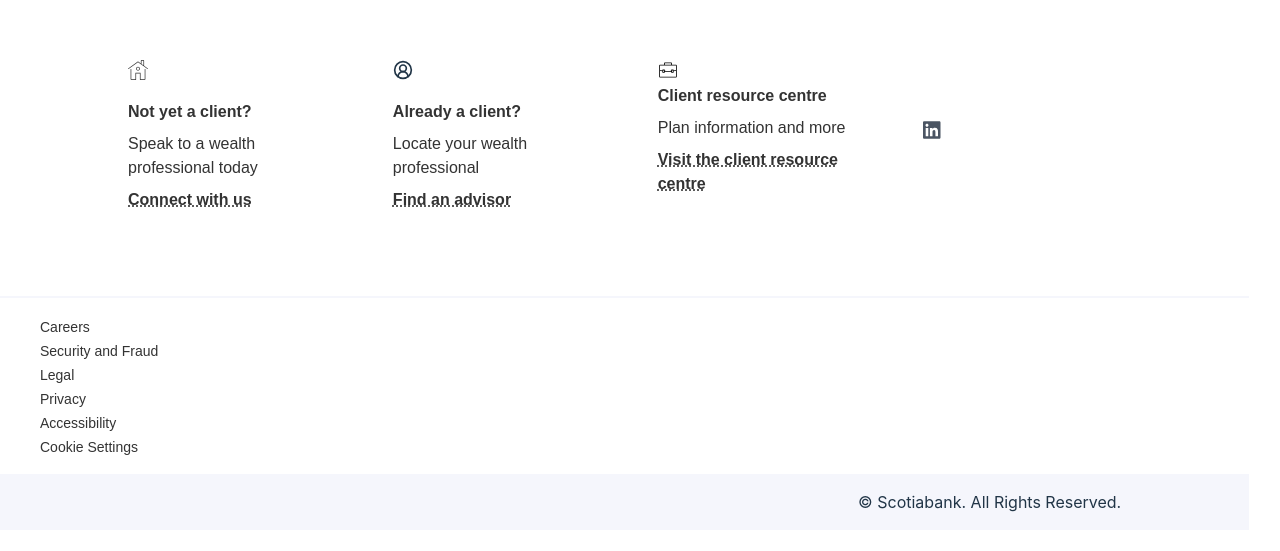
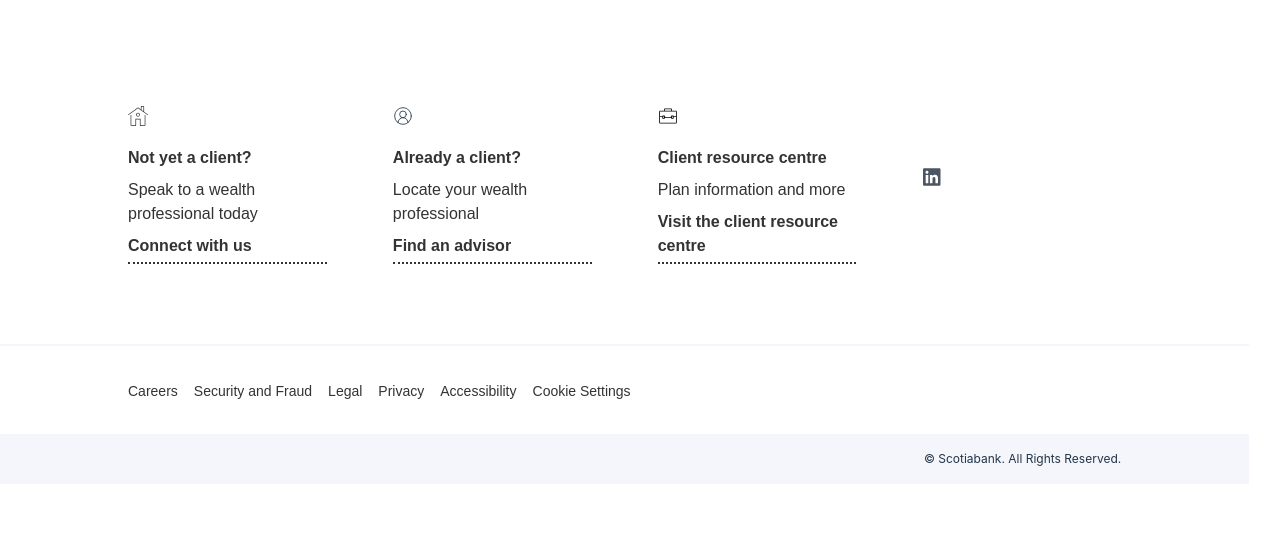
Before and after one commit to andreaholstein/industry-project-client, a React (Vite) app: page / in a window 1280 px wide. Shown: the part 145-696 px from the top of the page. Built offline with nearby package versions, Linux system fonts and the light colour scheme; a web font is replaced by a local one.

Commit message:
Finalize Styles - Footer

```diff
--- a/src/components/Footer/Footer.jsx
+++ b/src/components/Footer/Footer.jsx
@@ -35,7 +35,7 @@ export default function Footer() {
                     <a href="https://www.scotiawealthmanagement.com/ca/en/connect-with-us.html" className="footer__segment-link">Connect with us</a>
                 </li>
                 <li className="footer__segment-block">
-                    <svg className="footer__segment-icon" stroke="currentColor" fill="none" stroke-width="2" viewBox="0 0 24 24" stroke-linecap="round"
+                    <svg className="footer__segment-icon" stroke="currentColor" fill="none" stroke-width="1" viewBox="0 0 24 24" stroke-linecap="round"
                         stroke-linejoin="round" height="20px" width="20px" xmlns="http://www.w3.org/2000/svg">
                         <path d="M18 20a6 6 0 0 0-12 0"></path>
                         <circle cx="12" cy="10" r="4"></circle>
@@ -46,7 +46,7 @@ export default function Footer() {
                     <a href="https://findus.scotiawealthmanagement.com/" className="footer__segment-link">Find an advisor</a>
                 </li>
                 <li className="footer__segment-block">
-                    <svg width="20px" height="20px" version="1.1" viewBox="0 0 1200 1200" xmlns="http://www.w3.org/2000/svg">
+                    <svg className="footer__segment-icon" width="20px" height="20px" version="1.1" viewBox="0 0 1200 1200" xmlns="http://www.w3.org/2000/svg">
                         <path
                             d="m420 144c-32.824 0-60 27.176-60 60v84h-228c-32.824 0-60 27.176-60 60v648c0 32.824 27.176 60 60 60h936c32.824 0 60-27.176 60-60v-648c0-32.824-27.176-60-60-60h-228v-84c0-32.824-27.176-60-60-60zm0 48h360c7.0625 0 12 4.9375 12 12v84h-384v-84c0-7.0625 4.9375-12 12-12zm-288 144h936c7.0625 0 12 4.9375 12 12v245.62c-45.844 13.512-93.984 25.262-144 34.875v-28.5c0-15.066-11.262-24-24-24h-96c-12.566 0-24 11.434-24 24v49.875c-62.074 6.5352-126.23 10.125-192 10.125-65.871 0-129.85-3.832-192-10.5v-49.5c0-12.566-11.434-24-24-24h-96c-13.066 0-24 13.184-24 24v28.5c-50.035-9.6211-98.176-21.375-144-34.875v-245.62c0-7.0625 4.9375-12 12-12zm180 288h48v96h-48zm528 0h48v96h-48zm-720 19.875c46.051 13.039 94.176 24.141 144 33.375v66.75c0 12.566 11.434 24 24 24h96c12.566 0 24-11.434 24-24v-46.125c62.246 6.3906 126.3 10.125 192 10.125 65.699 0 129.78-3.4297 192-9.75v45.75c0 12.566 11.434 24 24 24h96c12.566 0 24-11.434 24-24v-66.375c49.848-9.2773 97.91-20.629 144-33.75v352.12c0 7.0625-4.9375 12-12 12h-936c-7.0625 0-12-4.9375-12-12z" fiil="none" />
                     </svg>
--- a/src/components/Footer/Footer.scss
+++ b/src/components/Footer/Footer.scss
@@ -38,12 +38,24 @@
     font-family: "Frutiger", "Arial", sans-serif;
     font-size: 1rem;
     font-weight: 600;
-    text-decoration: underline;
-    text-decoration-style: dotted;
+    border-bottom: 2px dotted $text;
+    // text-decoration: underline;
+    // text-decoration-style: dotted;
   }
 
   &__segment-icon {
     padding: 1rem 0;
+  }
+
+  &__legal {
+    width: 60%;
+    padding: 1rem 8rem;
+    display: flex;
+    justify-content: flex-start;
+  }
+
+  &__legal-item {
+    margin-right: 1rem;
   }
 
   &__end {
@@ -52,5 +64,6 @@
     background-color: $secondary-gray;
     display: flex;
     justify-content: flex-end;
+    font-size: 0.75rem;
   }
 }
```
